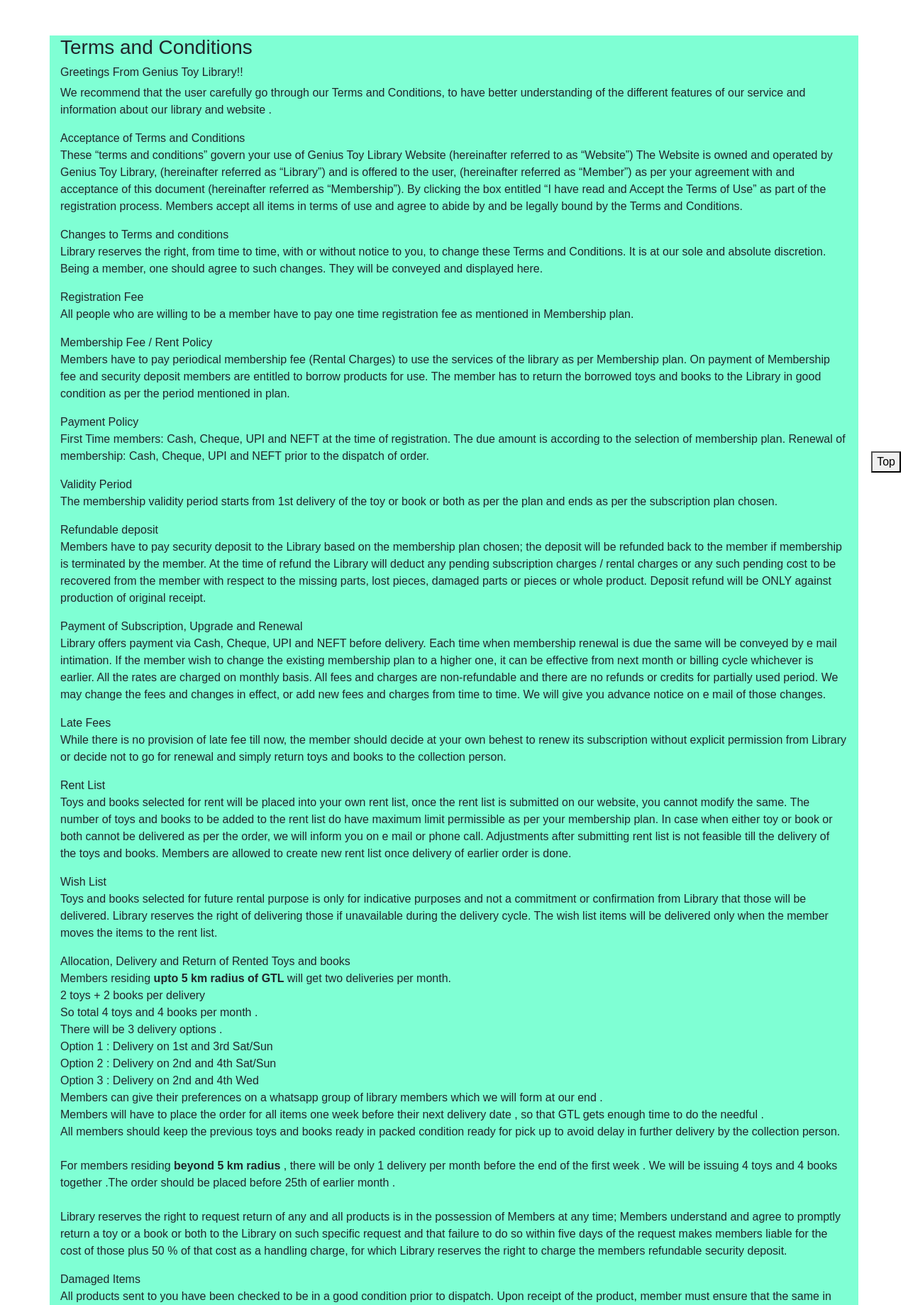
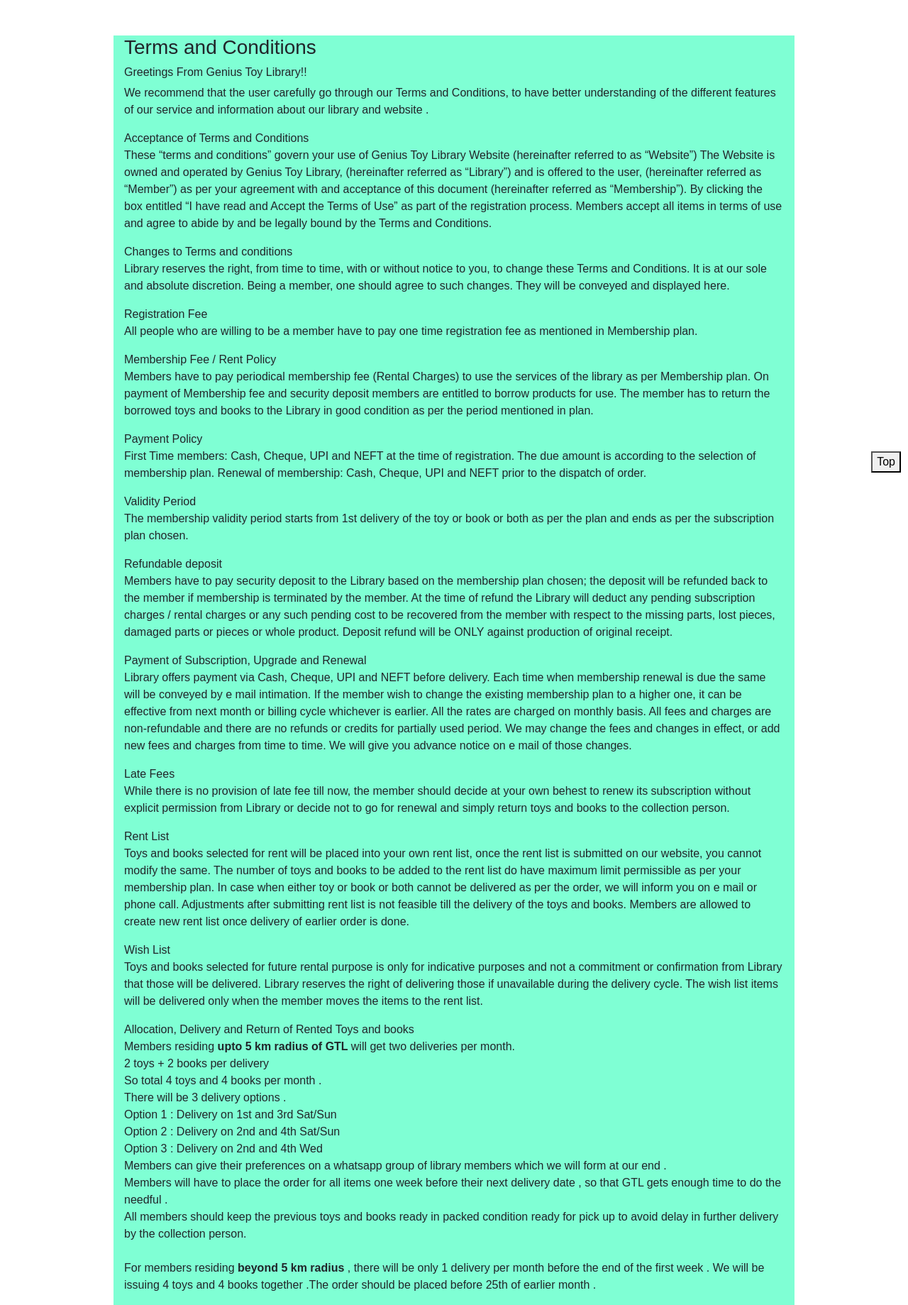
Before and after one commit to tejasgadgil/GeniusToyLibrary, a Django app: a page that uses gtl_project/library/templates/library/base.html in a window 1280 px wide. Shown: the part 130-1969 px from the top of the page at 71% size. Run offline with Django 5.2, Linux system fonts and the light colour scheme; some libraries are stand-ins or nearby versions.

Commit message:
applied bootstrap container class to individual pages instead of base.html to simplify altering page structure

```diff
--- a/gtl_project/library/static/library/main.css
+++ b/gtl_project/library/static/library/main.css
@@ -135,7 +135,7 @@
     {
         background-color: aquamarine;
         margin-top: 50px;
-        width: 100%;
+        width: 75%;
     }
 
     #fixed-button {
--- a/gtl_project/library/templates/library/aboutUs.html
+++ b/gtl_project/library/templates/library/aboutUs.html
@@ -1,5 +1,6 @@
 {% extends "library/base.html" %}
 {% block content %}
+    <div class="container" id="container" >
 
     <img src=""><!--Large GTL Logo-->>
     <h4>Welcome to Genius Toy Library!!</h4>
@@ -23,5 +24,6 @@
     <p style="margin-top: 25px;">
         Genius Toy Library started its venture 10 yrs back on 1st February 2010, and from then there was no looking back. With our wide range of Educational and Fun Toys and interactive website we help parents to make a right choice and keep the interest of their kids.
     </p>
+    </div>
 
 {% endblock content %}
--- a/gtl_project/library/templates/library/base.html
+++ b/gtl_project/library/templates/library/base.html
@@ -8,6 +8,7 @@
     <!-- Bootstrap CSS -->
     <link rel="stylesheet" href="https://cdn.jsdelivr.net/npm/bootstrap@4.0.0/dist/css/bootstrap.min.css" integrity="sha384-Gn5384xqQ1aoWXA+058RXPxPg6fy4IWvTNh0E263XmFcJlSAwiGgFAW/dAiS6JXm" crossorigin="anonymous">
     <link rel="stylesheet" type="text/css" href="{% static 'library/main.css' %}">
+    <link rel="stylesheet" type="text/css" href="{% static 'library/contactUs.css' %}">
 
 </head>
 
@@ -56,10 +57,8 @@
 
 
 
+        {% block content %}{% endblock %}
 
-        <div class="container" id="container" >
-            {% block content %}{% endblock %}
-        </div>
 
         <!-- fixed button -->
         <div id="fixed-button">
--- a/gtl_project/library/templates/library/termsAndConditions.html
+++ b/gtl_project/library/templates/library/termsAndConditions.html
@@ -1,5 +1,6 @@
 {% extends "library/base.html" %}
 {% block content %}
+    <div class="container" id="container" >
     <h3>Terms and Conditions</h3>
     <article>
         <h6>Greetings From Genius Toy Library!!</h6>
@@ -55,4 +56,5 @@
         <p><span>Precaution</span><br>
         We are taking utmost care at our end in proper cleaning and sanitization of the library items before handing them over to members . We will also provide an instruction sheet along with each delivery as guidelines for the parents .</p>
     </article>
+    </div>
 {% endblock content %}
```
Also changed, not shown: gtl_project/library/static/library/contactUs.css (added), gtl_project/library/templates/library/contactUs.html (line endings or trailing spaces).
